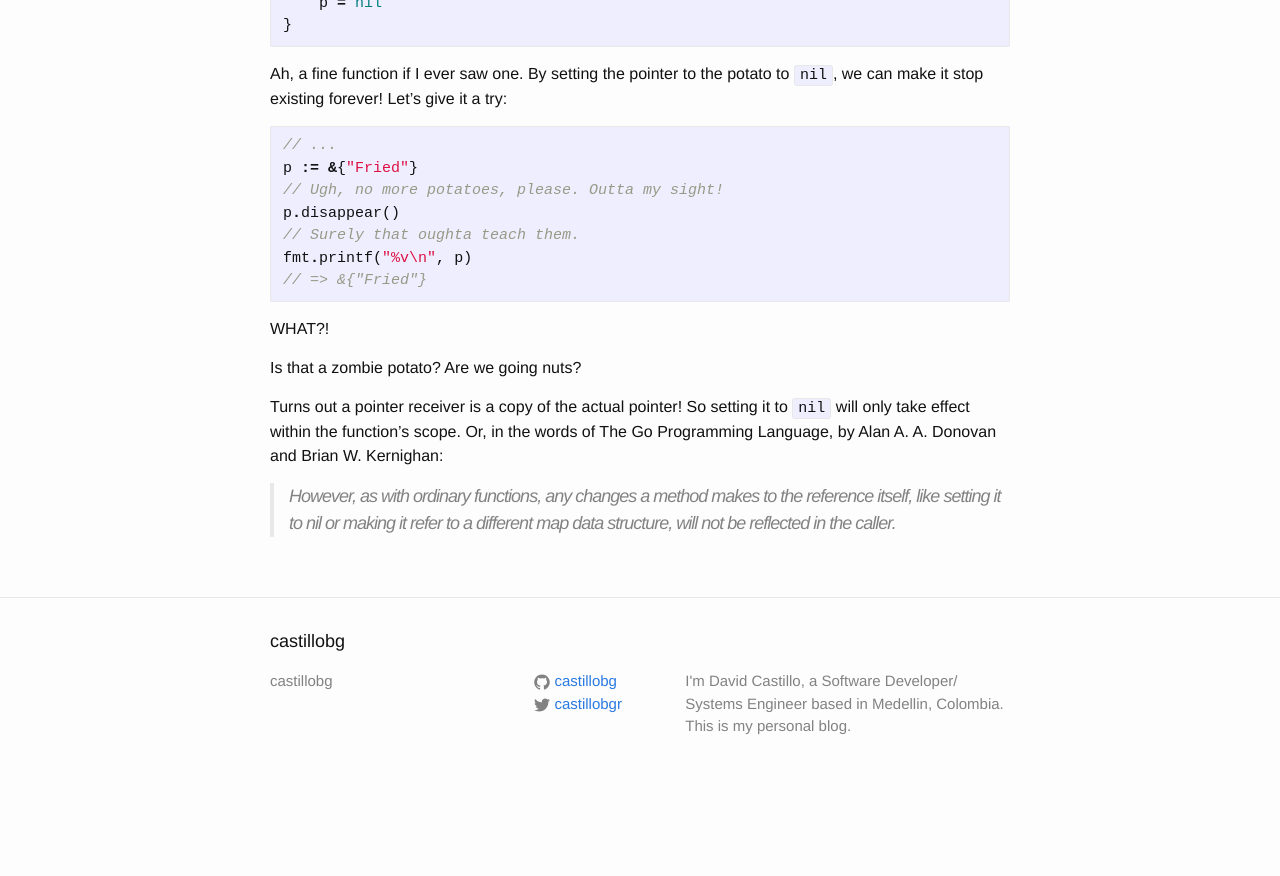
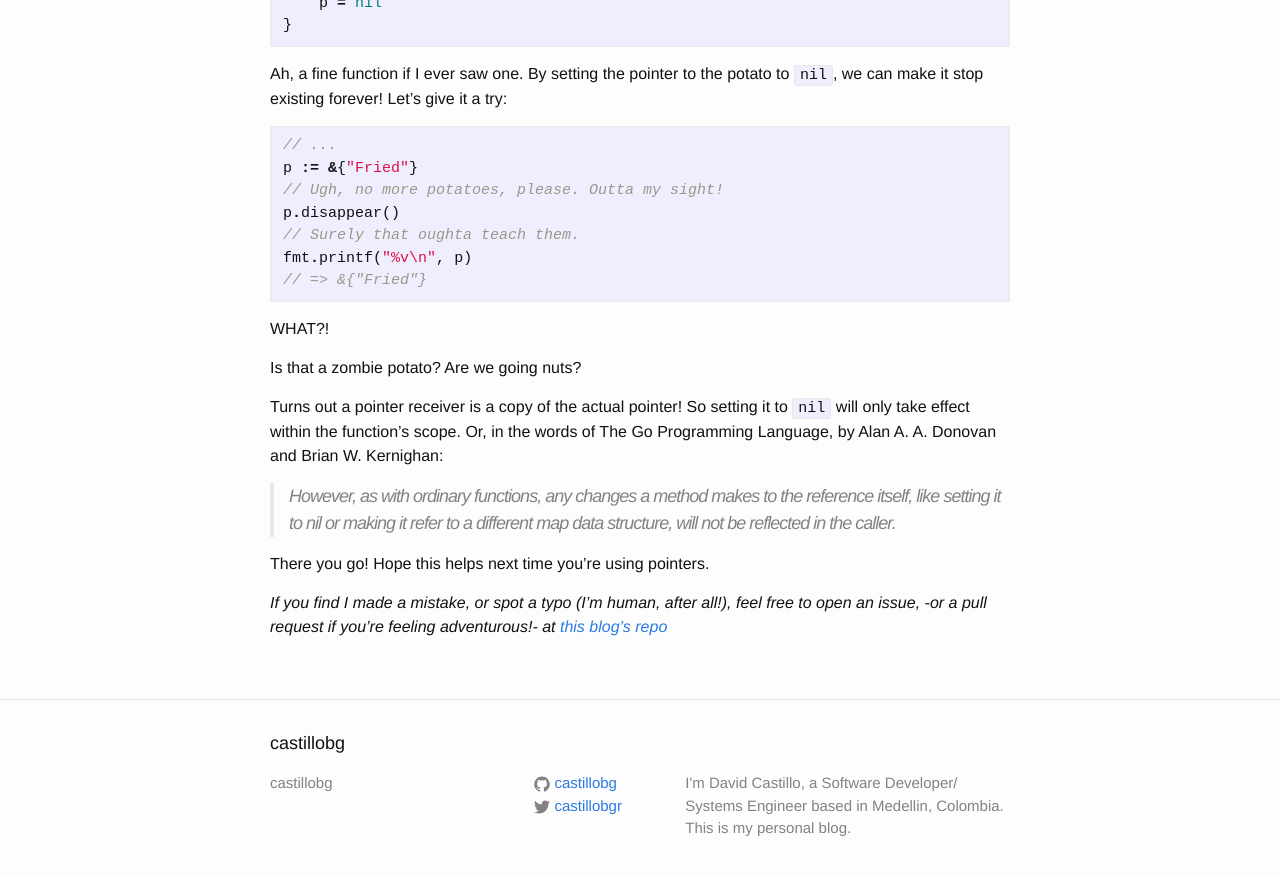
Before and after one commit to castillobg/castillobg.github.io, a Jekyll site: the page built from _posts/2016-09-02-gotcha.md, in a window 1280 px wide and 900 px high, scrolled down 1652 px. Shown: the top 876 px of the window. Built offline with Jekyll 4.4.1, drawn with Linux system fonts in a browser that asks for light colours; before the commit the page ends 2450 px from its top, so only the background shows below that.

Commit message:
Add conclusion to GOtcha

```diff
--- a/_posts/2016-09-02-gotcha.md
+++ b/_posts/2016-09-02-gotcha.md
@@ -110,3 +110,9 @@ Donovan and Brian W. Kernighan:
 > However, as with ordinary functions, any changes a method makes to the reference itself, like
 > setting it to nil or making it refer to a different map data structure, will not be reflected in
 > the caller.
+
+There you go! Hope this helps next time you're using pointers.
+
+_If you find I made a mistake, or spot a typo (I'm human, after all!), feel free to open an issue,
+-or a pull request if you're feeling adventurous!- at [this blog's
+repo](https://github.com/castillobg/castillobg.github.io)_
```
